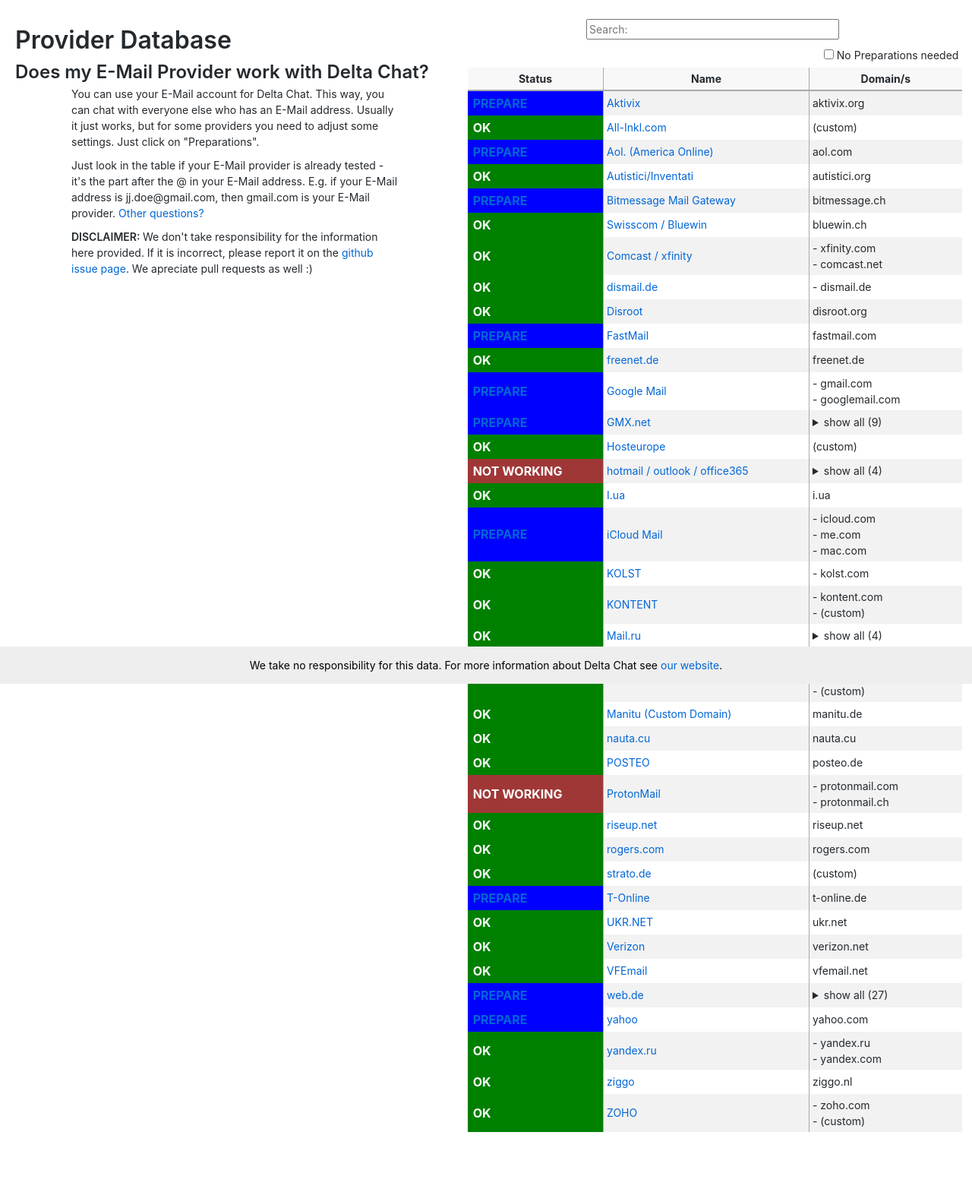
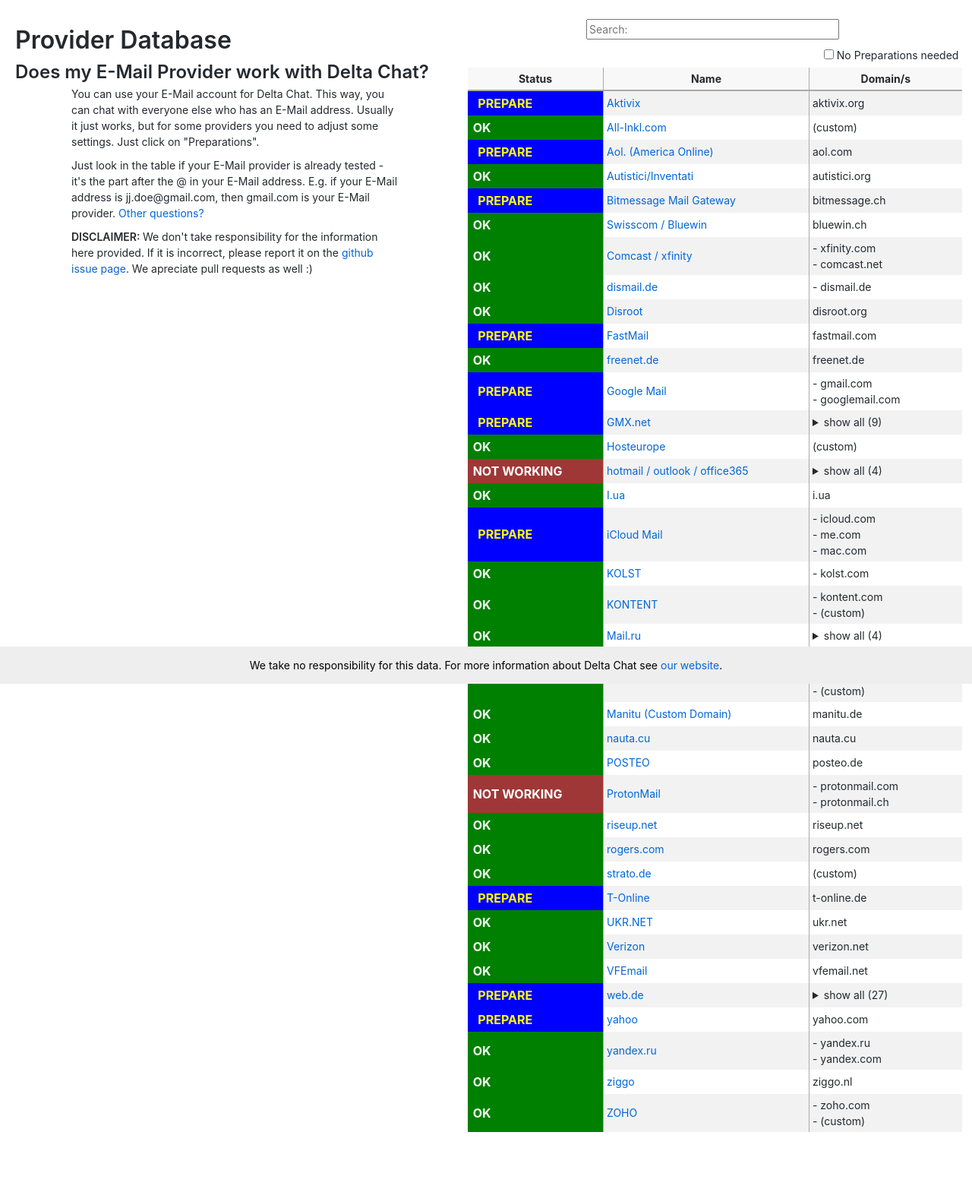
Before and after one commit to deltachat/provider-db, a Jekyll site: the page built from index.html, in a window 1280 px wide. Shown: the whole page at 76% size. Built offline with Jekyll 4.4.1, drawn with Linux system fonts in a browser that asks for light colours.

Commit message:
prep links yellow, remove box-shadows

```diff
--- a/assets/styles.css
+++ b/assets/styles.css
@@ -15,7 +15,7 @@
 }
 
 .status-prep {
-  color: white;
+  color: yellow;
   background: var(--color-prep);
   box-shadow: inset 10pt 0px 0px 0px var(--color-prep);
   padding-left: 5pt;
@@ -163,13 +163,11 @@
   .status-ok {
       color: white;
       background: var(--color-works);
-      box-shadow: inset 10pt 0px 0px 0px var(--color-works);
       padding-left: 5pt;
   }
 
   .status-prep {
       background: var(--color-prep);
-      box-shadow: inset 10pt 0px 0px 0px var(--color-prep);
       padding-left: 5pt;
       text-decoration: none;
   }
@@ -181,7 +179,6 @@
   .status-broken {
    color: white;
    background: var(--color-broken);
-   box-shadow: inset 10pt 0px 0px 0px var(--color-broken);
    padding-left: 5pt;
   }
 
--- a/index.html
+++ b/index.html
@@ -84,7 +84,7 @@
                         {% when 'OK' %}
                         OK
                         {% when 'PREP' %}
-                        <a href=".{{provider.url}}#preperations">PREPARE</a>
+                        <a class="status-prep" href=".{{provider.url}}#preperations">PREPARE</a>
                         {% when 'BROKEN' %}
                         NOT WORKING
                         {% endcase %}
```
